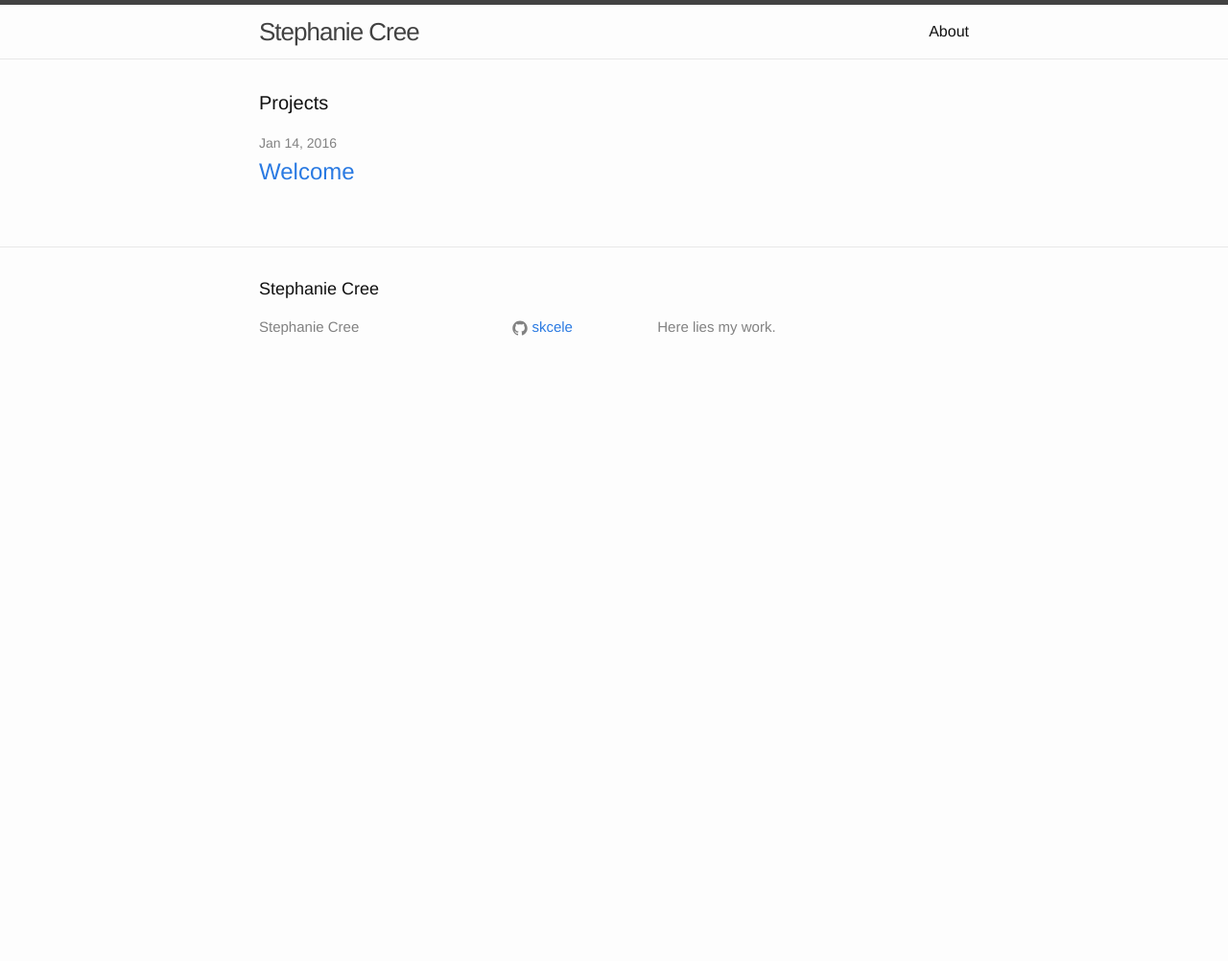
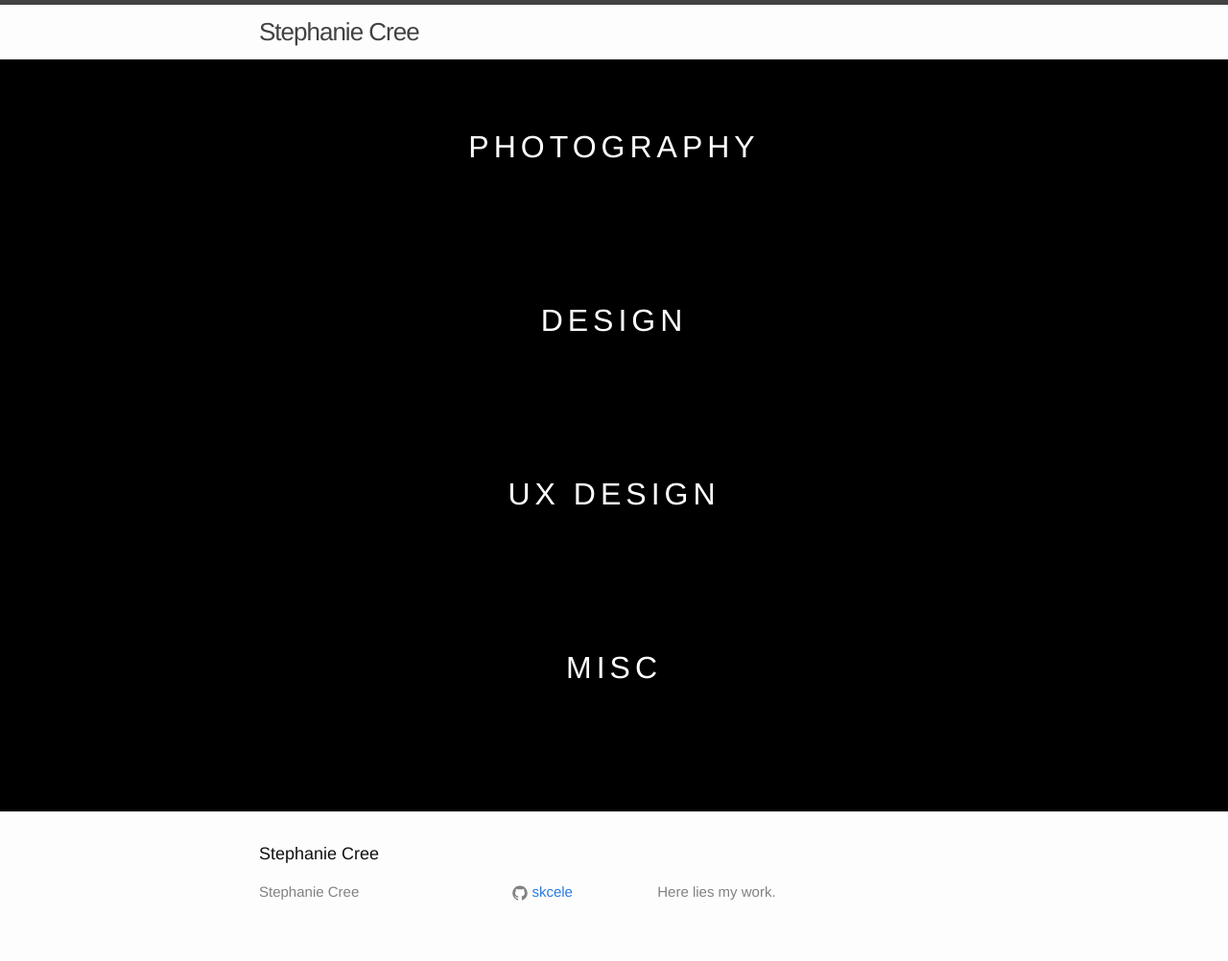
Before and after one commit to skcele/skcele.github.io, a Jekyll site: the page built from index.html, in a window 1280 px wide. Shown: the whole page at 96% size. Built offline with Jekyll 4.4.1, drawn with Linux system fonts in a browser that asks for light colours; before the commit the page ends 900 px from its top, so only the background shows below that.

Commit message:
Basic index style and content

```diff
--- a/_includes/header.html
+++ b/_includes/header.html
@@ -4,24 +4,6 @@
 
     <a class="site-title" href="{{ site.baseurl }}/">{{ site.title }}</a>
 
-    <nav class="site-nav">
-      <a href="#" class="menu-icon">
-        <svg viewBox="0 0 18 15">
-          <path fill="#424242" d="M18,1.484c0,0.82-0.665,1.484-1.484,1.484H1.484C0.665,2.969,0,2.304,0,1.484l0,0C0,0.665,0.665,0,1.484,0 h15.031C17.335,0,18,0.665,18,1.484L18,1.484z"/>
-          <path fill="#424242" d="M18,7.516C18,8.335,17.335,9,16.516,9H1.484C0.665,9,0,8.335,0,7.516l0,0c0-0.82,0.665-1.484,1.484-1.484 h15.031C17.335,6.031,18,6.696,18,7.516L18,7.516z"/>
-          <path fill="#424242" d="M18,13.516C18,14.335,17.335,15,16.516,15H1.484C0.665,15,0,14.335,0,13.516l0,0 c0-0.82,0.665-1.484,1.484-1.484h15.031C17.335,12.031,18,12.696,18,13.516L18,13.516z"/>
-        </svg>
-      </a>
-
-      <div class="trigger">
-        {% for my_page in site.pages %}
-          {% if my_page.title %}
-          <a class="page-link" href="{{ my_page.url | prepend: site.baseurl }}">{{ my_page.title }}</a>
-          {% endif %}
-        {% endfor %}
-      </div>
-    </nav>
-
   </div>
 
 </header>
--- a/css/main.scss
+++ b/css/main.scss
@@ -51,3 +51,39 @@ $on-laptop:        800px;
         "layout",
         "syntax-highlighting"
 ;
+
+
+//My variables:
+$normal-kerning: 5px;
+
+
+//HEADER
+.site-title{
+	text-align: center;
+	float: none;
+}
+
+//INDEX PAGE
+.site-category {
+	min-height: 9em;
+	h1 {
+		margin: 5% 0;
+		text-align: center;
+		display: block;
+		text-transform: uppercase;
+		letter-spacing: $normal-kerning;
+	}
+
+	a{
+		color: white;
+		transition: letter-spacing 1s;
+
+		&:hover{
+			letter-spacing: $normal-kerning + 2;
+		}
+	}
+}
+
+.page-content{
+	background-color: black;
+}
--- a/index.html
+++ b/index.html
@@ -4,18 +4,20 @@ layout: default
 
 <div class="home">
 
-  <h1 class="page-heading">Projects</h1>
+	<div class="site-category" id="photography">
+		<h1><a href="http://skcele.tumblr.com/">Photography</a></h1>
+	</div>
 
-  <ul class="post-list">
-    {% for post in site.posts %}
-      <li>
-        <span class="post-meta">{{ post.date | date: "%b %-d, %Y" }}</span>
+	<div class="site-category" id="design">
+		<h1><a href="http://skcdesign.tumblr.com/">Design</a></h1>
+	</div>
 
-        <h2>
-          <a class="post-link" href="{{ post.url | prepend: site.baseurl }}">{{ post.title }}</a>
-        </h2>
-      </li>
-    {% endfor %}
-  </ul>
+	<div class="site-category" id="ux-design">
+		<h1><a href="">UX Design</a></h1>
+	</div>
+
+	<div class="site-category" id="misc">
+		<h1><a href="">Misc</a></h1>
+	</div>
 
 </div>
```
